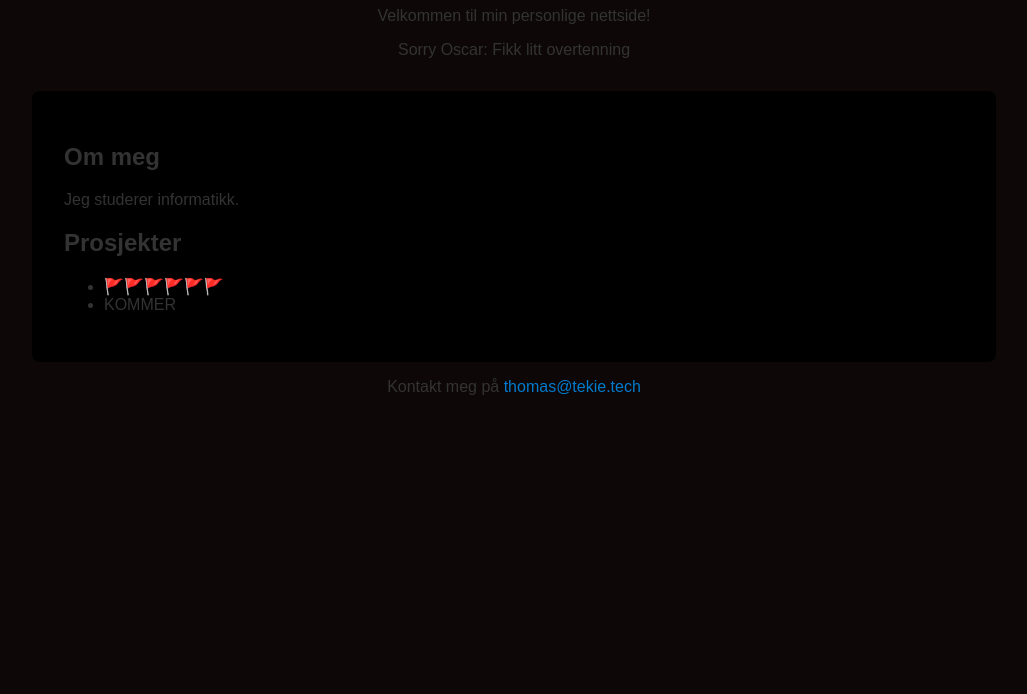
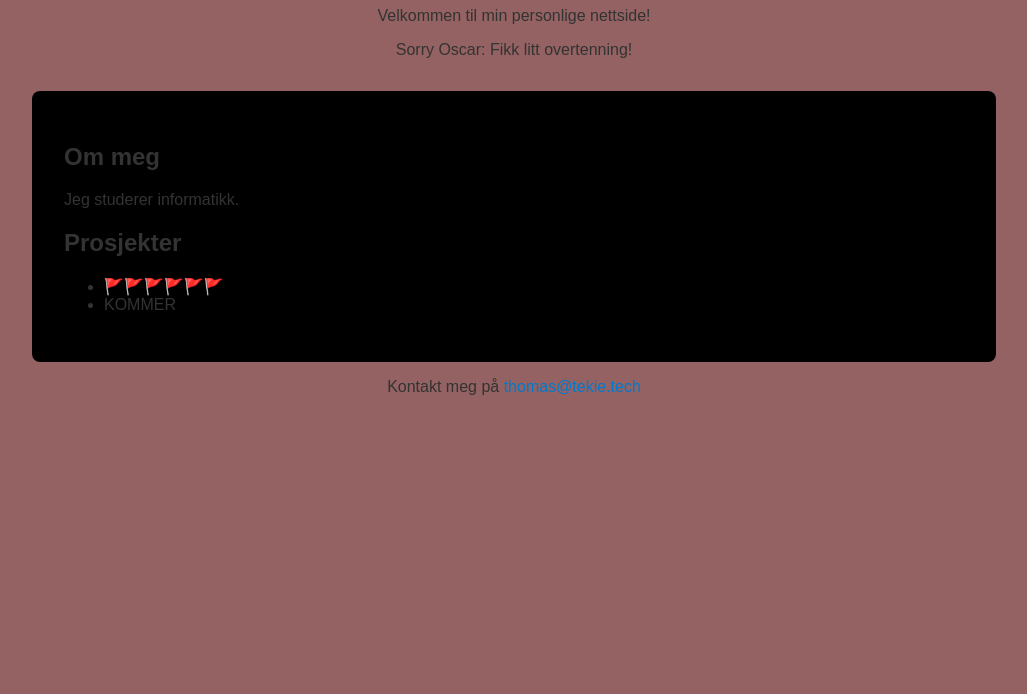
Before and after one commit to ThomasTekie00/thomastekie00.github.io, a plain HTML site: page index.html in a window 1280 px wide. Shown: the part 106-800 px from the top of the page, without its empty margins (126-1153 px from the left). Drawn offline with Linux system fonts and the light colour scheme.

Commit message:
Første endringer

```diff
--- a/index.html
+++ b/index.html
@@ -10,7 +10,7 @@
   <header>
     <h1>Hei, jeg er Thomas 👋</h1>
     <p>Velkommen til min personlige nettside!</p>
-    <p>Sorry Oscar: Fikk litt overtenning</p>
+    <p>Sorry Oscar: Fikk litt overtenning!</p>
   </header>
 
   <main>
--- a/style.css
+++ b/style.css
@@ -2,7 +2,7 @@ body {
   font-family: Arial, sans-serif;
   margin: 0;
   padding: 2rem;
-  background-color: rgb(14, 7, 7);
+  background-color: rgb(148, 98, 98);
   color: #333;
 }
 
```
